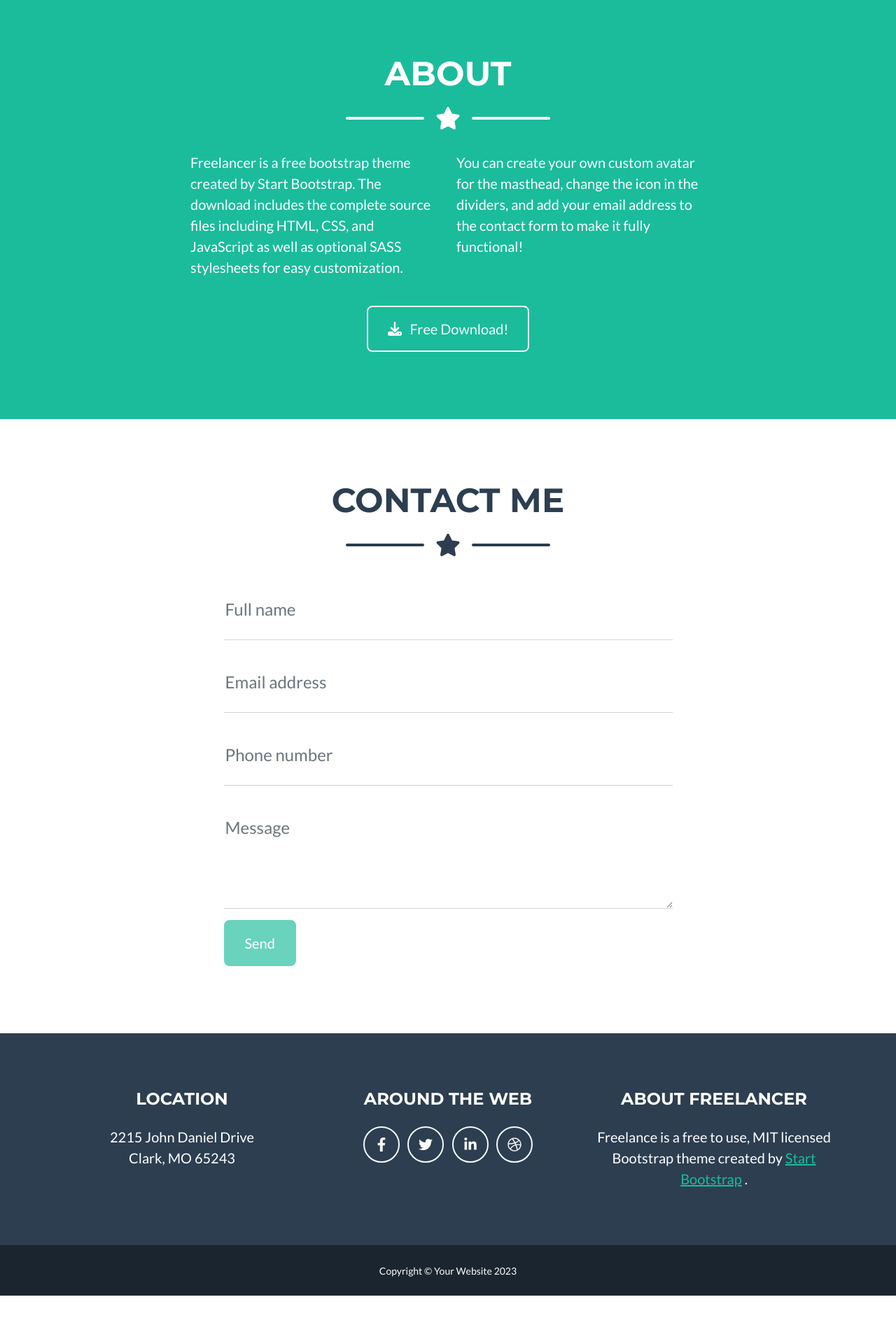
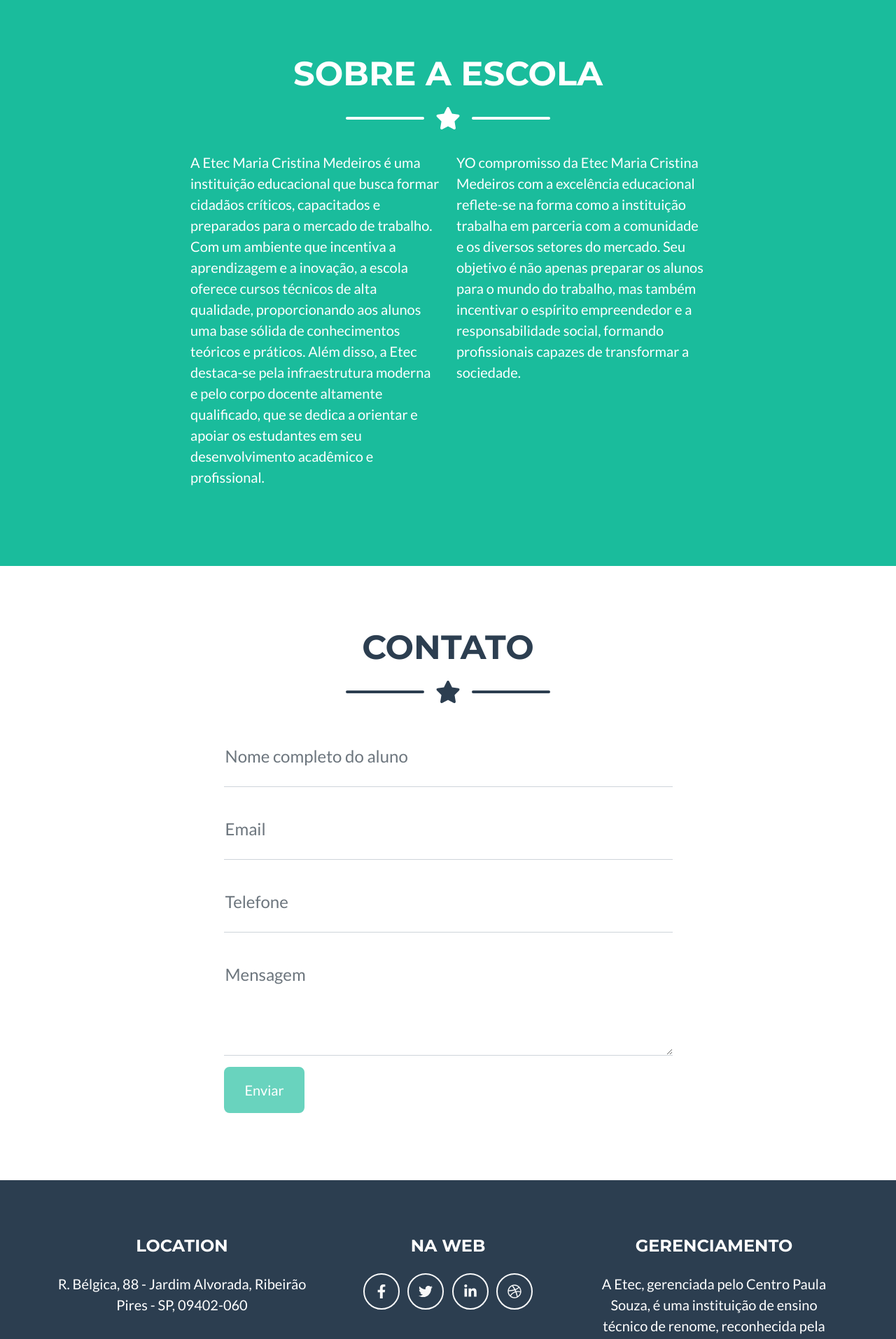
Before and after one commit to nicole-002/SW-I_2025, a PHP site: page /privada.php?nome=1 in a window 1280 px wide. Shown: the part 1680-3594 px from the top of the page at 70% size. Before the commit the page ends 3532 px from the top, so only its background shows below. Run offline with PHP 8.4, Linux system fonts and the light colour scheme; some libraries are stand-ins or nearby versions.

Commit message:
Add files via upload

```diff
--- a/aula_05/privada.php
+++ b/aula_05/privada.php
@@ -24,16 +24,16 @@
         <!-- Navigation-->
         <nav class="navbar navbar-expand-lg bg-secondary text-uppercase fixed-top" id="mainNav">
             <div class="container">
-                <a class="navbar-brand" href="#page-top">Start Bootstrap</a>
+                <a class="navbar-brand" href="#page-top">Colégio MCM </a>
                 <button class="navbar-toggler text-uppercase font-weight-bold bg-primary text-white rounded" type="button" data-bs-toggle="collapse" data-bs-target="#navbarResponsive" aria-controls="navbarResponsive" aria-expanded="false" aria-label="Toggle navigation">
                     Menu
                     <i class="fas fa-bars"></i>
                 </button>
                 <div class="collapse navbar-collapse" id="navbarResponsive">
                     <ul class="navbar-nav ms-auto">
-                        <li class="nav-item mx-0 mx-lg-1"><a class="nav-link py-3 px-0 px-lg-3 rounded" href="#portfolio">Portfolio</a></li>
-                        <li class="nav-item mx-0 mx-lg-1"><a class="nav-link py-3 px-0 px-lg-3 rounded" href="#about">About</a></li>
-                        <li class="nav-item mx-0 mx-lg-1"><a class="nav-link py-3 px-0 px-lg-3 rounded" href="#contact">Contact</a></li>
+                        <li class="nav-item mx-0 mx-lg-1"><a class="nav-link py-3 px-0 px-lg-3 rounded" href="#portfolio">Portfólio</a></li>
+                        <li class="nav-item mx-0 mx-lg-1"><a class="nav-link py-3 px-0 px-lg-3 rounded" href="#about">Sobre</a></li>
+                        <li class="nav-item mx-0 mx-lg-1"><a class="nav-link py-3 px-0 px-lg-3 rounded" href="#contact">Contato</a></li>
                         <li class="nav-item mx-0 mx-lg-1"><a class="nav-link py-3 px-0 px-lg-3 rounded" href="index.php">Sair</a></li>
                     </ul>
                 </div>
@@ -60,7 +60,7 @@
         <section class="page-section portfolio" id="portfolio">
             <div class="container">
                 <!-- Portfolio Section Heading-->
-                <h2 class="page-section-heading text-center text-uppercase text-secondary mb-0">Portfolio</h2>
+                <h2 class="page-section-heading text-center text-uppercase text-secondary mb-0">Portfólio</h2>
                 <!-- Icon Divider-->
                 <div class="divider-custom">
                     <div class="divider-custom-line"></div>
@@ -130,7 +130,7 @@
         <section class="page-section bg-primary text-white mb-0" id="about">
             <div class="container">
                 <!-- About Section Heading-->
-                <h2 class="page-section-heading text-center text-uppercase text-white">About</h2>
+                <h2 class="page-section-heading text-center text-uppercase text-white">Sobre a escola</h2>
                 <!-- Icon Divider-->
                 <div class="divider-custom divider-light">
                     <div class="divider-custom-line"></div>
@@ -139,23 +139,17 @@
                 </div>
                 <!-- About Section Content-->
                 <div class="row">
-                    <div class="col-lg-4 ms-auto"><p class="lead">Freelancer is a free bootstrap theme created by Start Bootstrap. The download includes the complete source files including HTML, CSS, and JavaScript as well as optional SASS stylesheets for easy customization.</p></div>
-                    <div class="col-lg-4 me-auto"><p class="lead">You can create your own custom avatar for the masthead, change the icon in the dividers, and add your email address to the contact form to make it fully functional!</p></div>
+                    <div class="col-lg-4 ms-auto"><p class="lead">A Etec Maria Cristina Medeiros é uma instituição educacional que busca formar cidadãos críticos, capacitados e preparados para o mercado de trabalho. Com um ambiente que incentiva a aprendizagem e a inovação, a escola oferece cursos técnicos de alta qualidade, proporcionando aos alunos uma base sólida de conhecimentos teóricos e práticos. Além disso, a Etec destaca-se pela infraestrutura moderna e pelo corpo docente altamente qualificado, que se dedica a orientar e apoiar os estudantes em seu desenvolvimento acadêmico e profissional.</p></div>
+                    <div class="col-lg-4 me-auto"><p class="lead">YO compromisso da Etec Maria Cristina Medeiros com a excelência educacional reflete-se na forma como a instituição trabalha em parceria com a comunidade e os diversos setores do mercado. Seu objetivo é não apenas preparar os alunos para o mundo do trabalho, mas também incentivar o espírito empreendedor e a responsabilidade social, formando profissionais capazes de transformar a sociedade.</p></div>
                 </div>
-                <!-- About Section Button-->
-                <div class="text-center mt-4">
-                    <a class="btn btn-xl btn-outline-light" href="https://startbootstrap.com/theme/freelancer/">
-                        <i class="fas fa-download me-2"></i>
-                        Free Download!
-                    </a>
-                </div>
+
             </div>
         </section>
         <!-- Contact Section-->
         <section class="page-section" id="contact">
             <div class="container">
                 <!-- Contact Section Heading-->
-                <h2 class="page-section-heading text-center text-uppercase text-secondary mb-0">Contact Me</h2>
+                <h2 class="page-section-heading text-center text-uppercase text-secondary mb-0">Contato</h2>
                 <!-- Icon Divider-->
                 <div class="divider-custom">
                     <div class="divider-custom-line"></div>
@@ -176,26 +170,26 @@
                             <!-- Name input-->
                             <div class="form-floating mb-3">
                                 <input class="form-control" id="name" type="text" placeholder="Enter your name..." data-sb-validations="required" />
-                                <label for="name">Full name</label>
+                                <label for="name">Nome completo do aluno</label>
                                 <div class="invalid-feedback" data-sb-feedback="name:required">A name is required.</div>
                             </div>
                             <!-- Email address input-->
                             <div class="form-floating mb-3">
                                 <input class="form-control" id="email" type="email" placeholder="name@example.com" data-sb-validations="required,email" />
-                                <label for="email">Email address</label>
+                                <label for="email">Email </label>
                                 <div class="invalid-feedback" data-sb-feedback="email:required">An email is required.</div>
                                 <div class="invalid-feedback" data-sb-feedback="email:email">Email is not valid.</div>
                             </div>
                             <!-- Phone number input-->
                             <div class="form-floating mb-3">
                                 <input class="form-control" id="phone" type="tel" placeholder="(123) 456-7890" data-sb-validations="required" />
-                                <label for="phone">Phone number</label>
+                                <label for="phone">Telefone</label>
                                 <div class="invalid-feedback" data-sb-feedback="phone:required">A phone number is required.</div>
                             </div>
                             <!-- Message input-->
                             <div class="form-floating mb-3">
                                 <textarea class="form-control" id="message" type="text" placeholder="Enter your message here..." style="height: 10rem" data-sb-validations="required"></textarea>
-                                <label for="message">Message</label>
+                                <label for="message">Mensagem</label>
                                 <div class="invalid-feedback" data-sb-feedback="message:required">A message is required.</div>
                             </div>
                             <!-- Submit success message-->
@@ -216,7 +210,7 @@
                             <!-- an error submitting the form-->
                             <div class="d-none" id="submitErrorMessage"><div class="text-center text-danger mb-3">Error sending message!</div></div>
                             <!-- Submit Button-->
-                            <button class="btn btn-primary btn-xl disabled" id="submitButton" type="submit">Send</button>
+                            <button class="btn btn-primary btn-xl disabled" id="submitButton" type="submit">Enviar</button>
                         </form>
                     </div>
                 </div>
@@ -230,14 +224,12 @@
                     <div class="col-lg-4 mb-5 mb-lg-0">
                         <h4 class="text-uppercase mb-4">Location</h4>
                         <p class="lead mb-0">
-                            2215 John Daniel Drive
-                            <br />
-                            Clark, MO 65243
-                        </p>
+                            R. Bélgica, 88 - Jardim Alvorada, Ribeirão Pires - SP, 09402-060
+
                     </div>
                     <!-- Footer Social Icons-->
                     <div class="col-lg-4 mb-5 mb-lg-0">
-                        <h4 class="text-uppercase mb-4">Around the Web</h4>
+                        <h4 class="text-uppercase mb-4">Na Web</h4>
                         <a class="btn btn-outline-light btn-social mx-1" href="#!"><i class="fab fa-fw fa-facebook-f"></i></a>
                         <a class="btn btn-outline-light btn-social mx-1" href="#!"><i class="fab fa-fw fa-twitter"></i></a>
                         <a class="btn btn-outline-light btn-social mx-1" href="#!"><i class="fab fa-fw fa-linkedin-in"></i></a>
@@ -245,11 +237,9 @@
                     </div>
                     <!-- Footer About Text-->
                     <div class="col-lg-4">
-                        <h4 class="text-uppercase mb-4">About Freelancer</h4>
+                        <h4 class="text-uppercase mb-4">Gerenciamento</h4>
                         <p class="lead mb-0">
-                            Freelance is a free to use, MIT licensed Bootstrap theme created by
-                            <a href="http://startbootstrap.com">Start Bootstrap</a>
-                            .
+                            A Etec, gerenciada pelo Centro Paula Souza, é uma instituição de ensino técnico de renome, reconhecida pela qualidade e excelência na educação.
                         </p>
                     </div>
                 </div>
```
Also changed, not shown: aula_05/css/style_erro.css (added, +24 -0 lines), aula_05/css/style_index.css (added, +32 -0 lines), aula_05/erro.php (added, +27 -0 lines), aula_05/index.php (+9 -20 lines), aula_05/img/background index.png (added).
